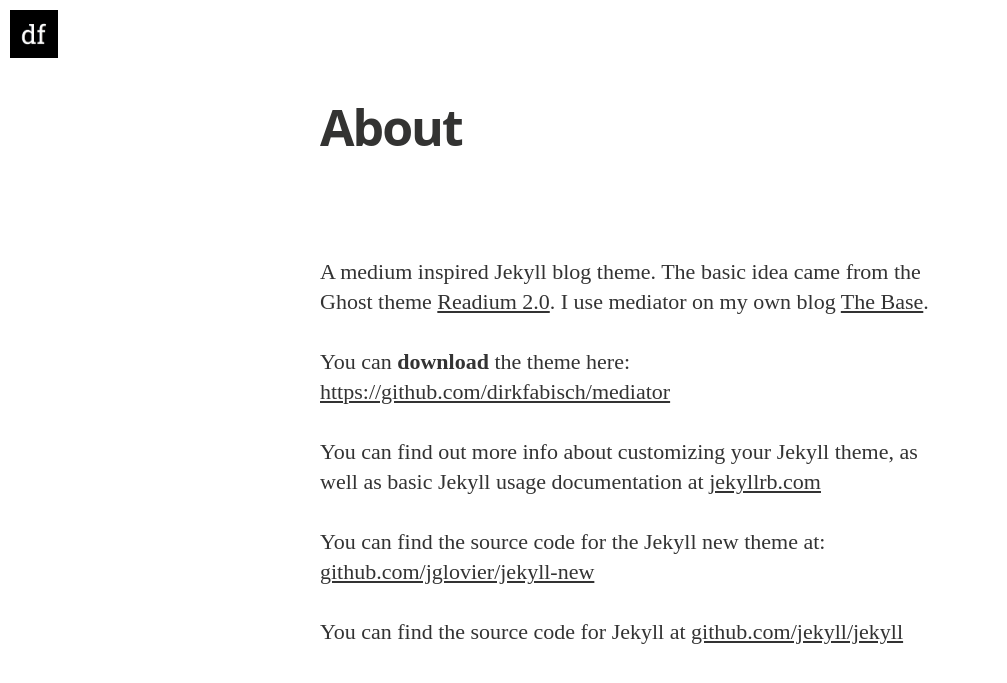
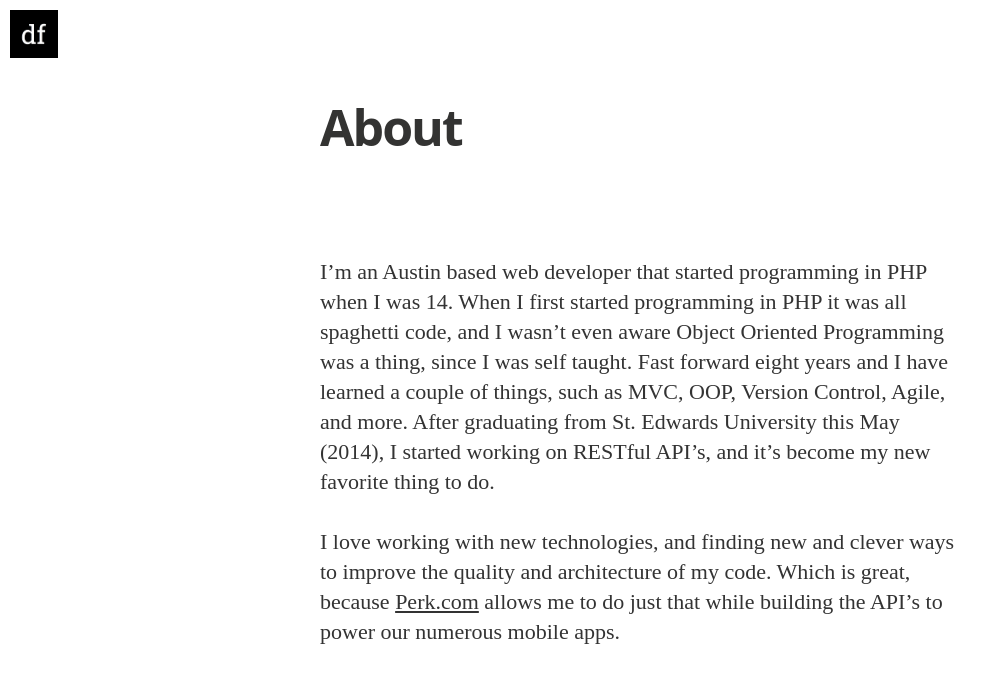
Before and after one commit to hskrasek/hskrasek.github.io, a Jekyll site: the page built from about.md, in a window 1280 px wide, cut to the strip 0-717 px from the top of the page. Shown: the top 683 px of the strip, without its empty margins (0-1007 px from the left). Built offline with Jekyll 4.4.1, drawn with Linux system fonts in a browser that asks for light colours; nearby versions of some CDN libraries; some web fonts are replaced; Markdown is read by kramdown in place of the engine named in the settings.

Commit message:
Writing about myself is probably the hardest thing ever. First pass at my About Me
Signed-off-by: Hunter Skrasek <hunter@perk.com>

```diff
--- a/about.md
+++ b/about.md
@@ -4,14 +4,6 @@ title: About
 permalink: /about/
 ---
 
-A medium inspired Jekyll blog theme. The basic idea came from the Ghost theme
-[Readium 2.0](http://www.svenread.com/readium-ghost-theme/). I use mediator on my own blog [The Base](blog.base68.com).
+I'm an Austin based web developer that started programming in PHP when I was 14. When I first started programming in PHP it was all spaghetti code, and I wasn't even aware Object Oriented Programming was a thing, since I was self taught. Fast forward eight years and I have learned a couple of things, such as MVC, OOP, Version Control, Agile, and more. After graduating from St. Edwards University this May (2014), I started working on RESTful API's, and it's become my new favorite thing to do.
 
-You can **download** the theme here:
-[https://github.com/dirkfabisch/mediator](https://github.com/dirkfabisch/mediator)
-
-You can find out more info about customizing your Jekyll theme, as well as basic Jekyll usage documentation at [jekyllrb.com](http://jekyllrb.com/)
-
-You can find the source code for the Jekyll new theme at: [github.com/jglovier/jekyll-new](https://github.com/jglovier/jekyll-new)
-
-You can find the source code for Jekyll at [github.com/jekyll/jekyll](https://github.com/jekyll/jekyll)
+I love working with new technologies, and finding new and clever ways to improve the quality and architecture of my code. Which is great, because [Perk.com](http://perk.com) allows me to do just that while building the API's to power our numerous mobile apps.
```
